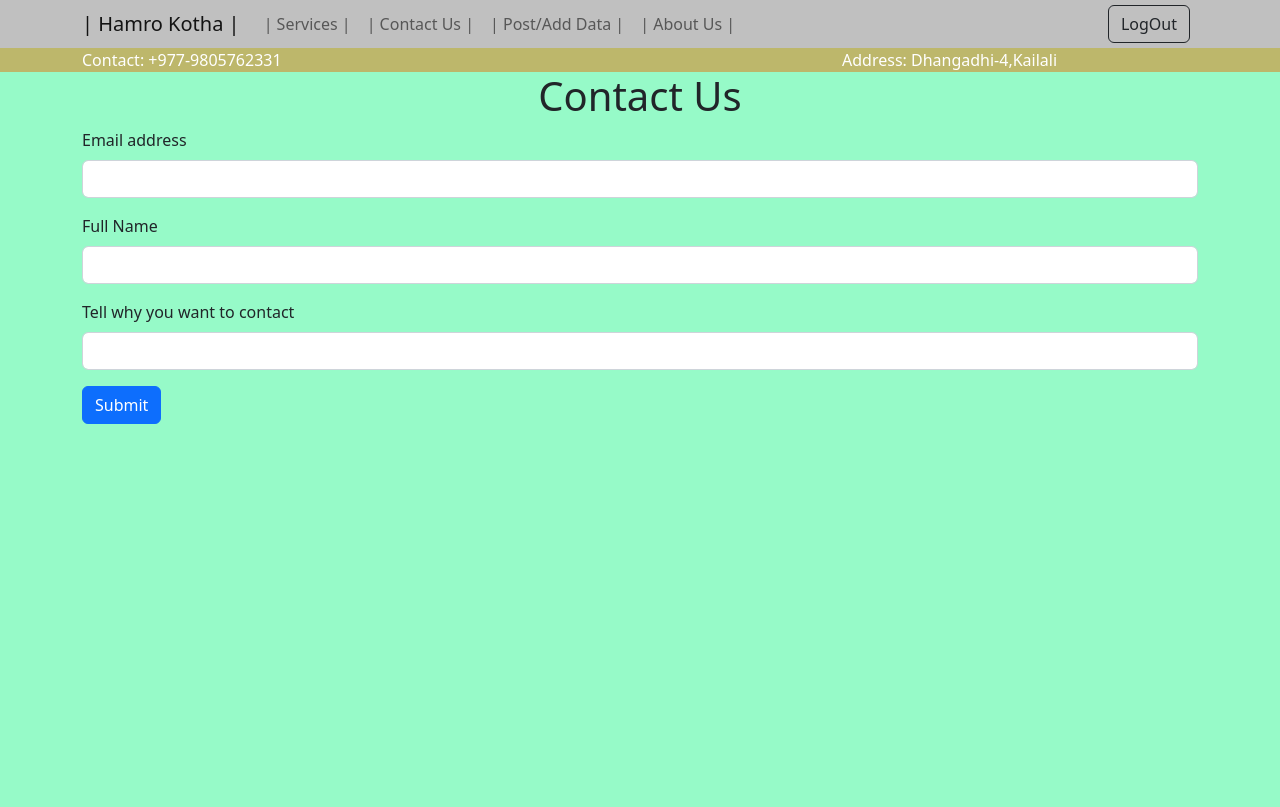
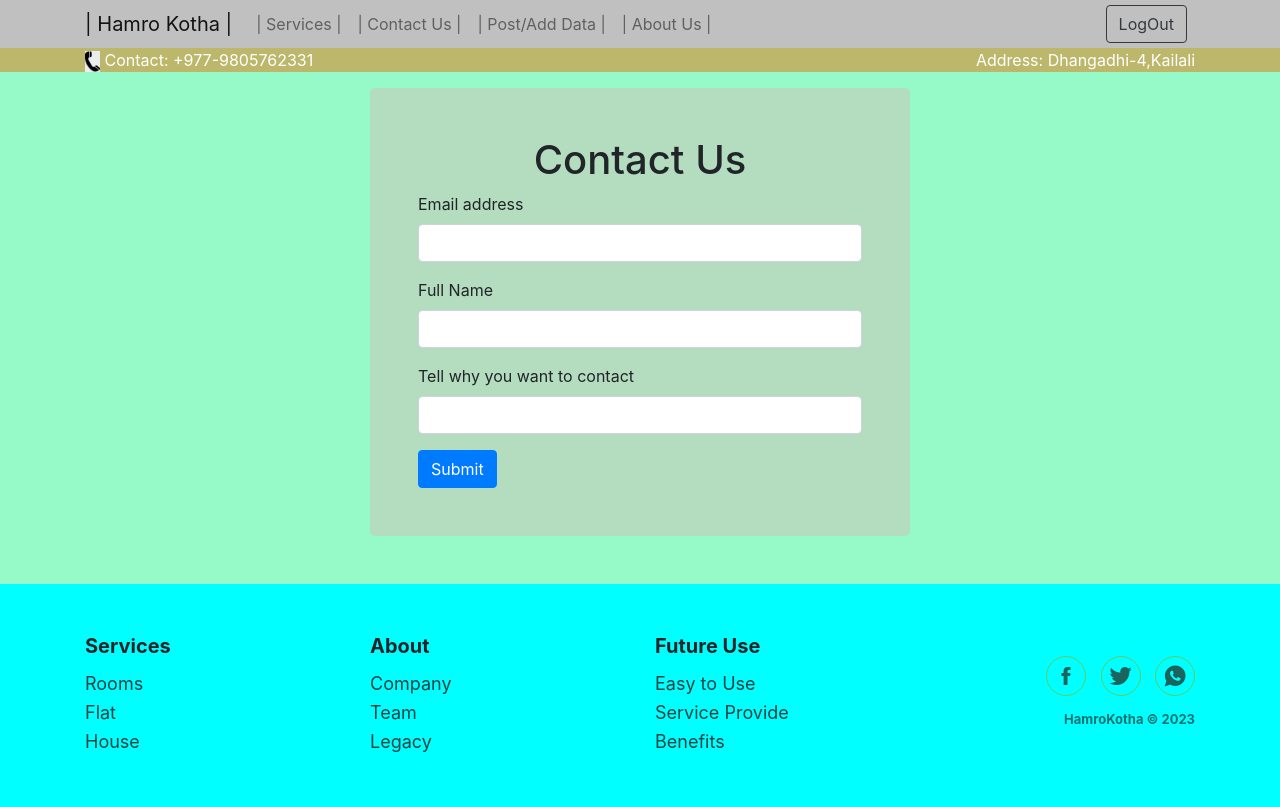
Before and after one commit to sb-bipin/hamrokotha, a Django app: page /contact in a window 1280 px wide. Before the commit the page ends 424 px from the top, so only its background shows below. Run offline with Django 4.2, Linux system fonts and the light colour scheme; some libraries are stand-ins or nearby versions.

Commit message:
footer and else design

```diff
--- a/Hello/static/footer.css
+++ b/Hello/static/footer.css
@@ -64,7 +64,7 @@
 }
 
 .footer-clean .item.social>a:hover {
-  opacity: 0.9;
+  opacity: 1.5;
 }
 
 @media (max-width:991px) {
--- a/Hello/templates/base.html
+++ b/Hello/templates/base.html
@@ -1,3 +1,6 @@
+
+{% load static %}
+
 
 
 <!doctype html>
@@ -67,7 +70,7 @@
   <section id="" class="p-0 text-white" style="background-color:rgb(189,183,107);">
     <div class="container">
       <div class="row">
-        <div class="col-md-4"><i class="fas fa-phone"></i> Contact: +977-9805762331</div>
+        <div class="col-md-4"><img class="fas f" width=15 src="{% static 'call.jpeg' %}"></img> Contact: +977-9805762331</div>
 
         <div class="col-md-4">
           {% if request.user.is_authenticated %}
--- a/Hello/templates/contact.html
+++ b/Hello/templates/contact.html
@@ -26,8 +26,11 @@
 
 <body style="background:rgb(150,250,200);">
 
-<div class="container comtact ">
-  <div class="">
+<div class="container ">
+  <div class="row justify-content-center mt-3">
+    <div class="col-md-6">
+      <div class="contactform  p-5 pt-0 "  style="background-color:rgb(180,220,190);border-radius:5px;"">
+
     <h1 class="text-center" > Contact Us </h1>
     <form method="POST" action="/contact">
     {% csrf_token %}
@@ -46,10 +49,24 @@
       </div>
 
     <button type="submit" class="btn btn-primary">Submit</button>
-  </form>
+    </form>
+    </div>
+    </div>
+  </div>
+
+
 </div>
 
+
+
+
 </body>
+
+
+<!--footer-->
+
+<div class='footer mt-5'>
+  {% include 'footer.html' %}
 </div>
 
 
@@ -57,8 +74,3 @@
 
 
 {% endblock body %}
-
-
-
-
-</div>
--- a/Hello/templates/footer.html
+++ b/Hello/templates/footer.html
@@ -10,7 +10,7 @@
      <title>Footer</title>
      <link rel="stylesheet" href="https://cdnjs.cloudflare.com/ajax/libs/twitter-bootstrap/4.1.3/css/bootstrap.min.css">
      <link rel="stylesheet" href="https://cdnjs.cloudflare.com/ajax/libs/ionicons/2.0.1/css/ionicons.min.css">
-     <link rel="stylesheet" href="{% static '..\static\footer.css' %}">
+     <link rel="stylesheet" href="{% static 'footer.css' %}">
 </head>
 
 <body>
@@ -48,8 +48,8 @@
                               </div>
                               <div class="col-lg-3 item social">
                                    <a href="#">
-                                        <i class="icon ion-social-facebook"></i></a>
-                                        <a href="https://www.facebook.com"><i class="icon ion-social-twitter"></i></a>
+                                        <i href="" class="icon ion-social-facebook"></i></a>
+                                        <a href=""><i class="icon ion-social-twitter"></i></a>
                                         <a href="#"><i class="icon ion-social-whatsapp"></i></a>
                                  <strong>  <p class="copyright">HamroKotha  © 2023</p> </strong>
                               </div>
--- a/Hello/templates/loginabout.html
+++ b/Hello/templates/loginabout.html
@@ -44,7 +44,7 @@
     </div>
 
 
-    <script src="{% static 'js/bootstrap.min.js' %}"></script>
+    {% comment %} <script src="{% static 'js/bootstrap.min.js' %}"></script> {% endcomment %}
 </body>
 
 
```
Also changed, not shown: Hello/templates/gallery.html (+8 -34 lines), Hello/templates/service_details.html (+13 -9 lines), Hello/templates/services.html (+10 -2 lines), Hello/static/call.jpeg (added).
